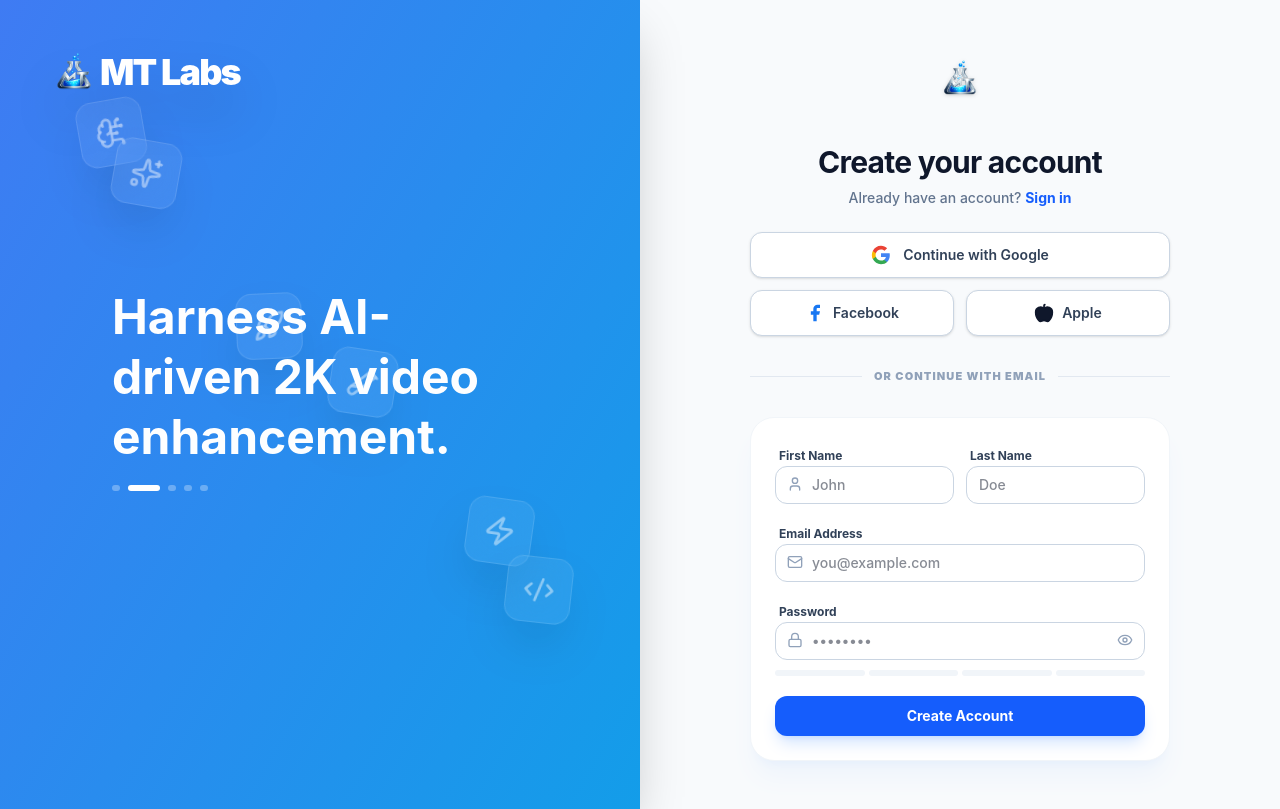
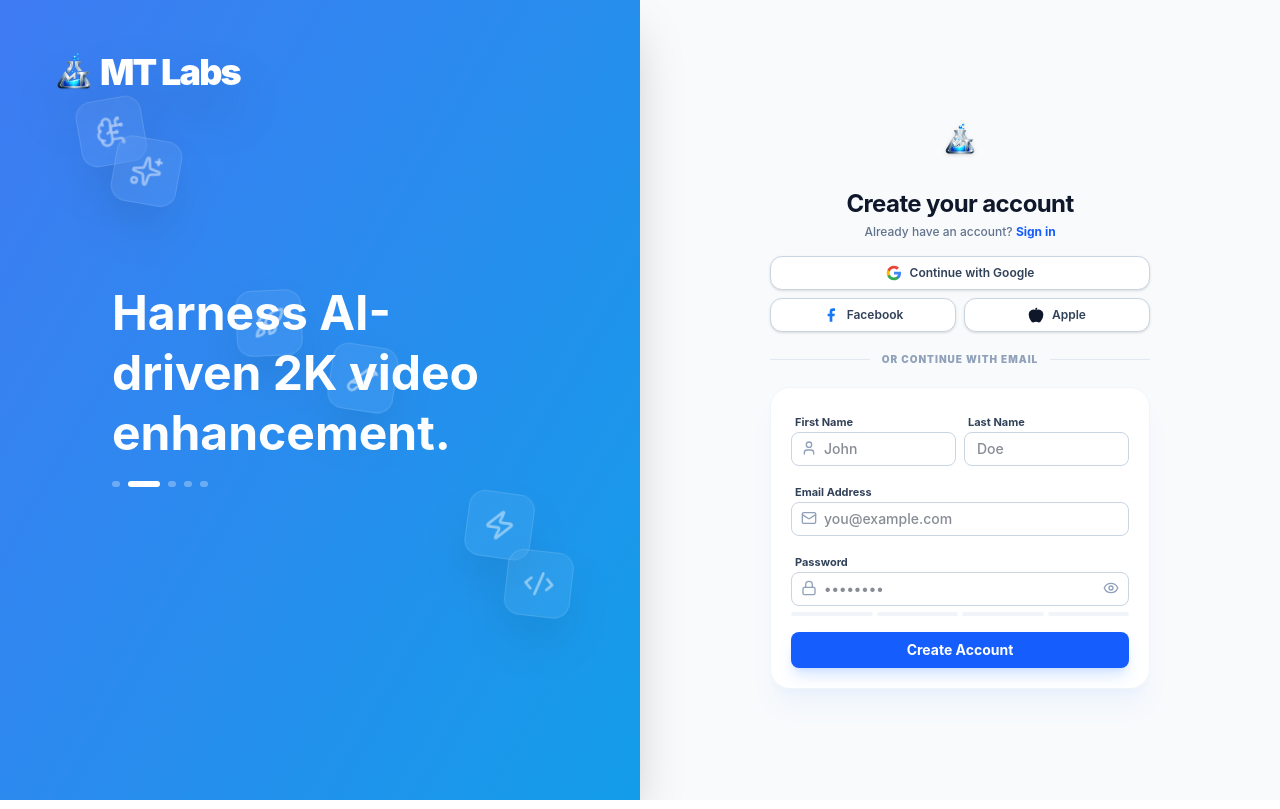
Before and after one commit to maruff630-dev/mtlabs, a Next.js app in the folder frontend/: page /sign-up in a window 1280 px wide. Built offline with nearby package versions, Linux system fonts and the light colour scheme; no server answers.

Commit message:
Compact auth forms: drastically reduce padding, gaps, and logo size to prevent page scrolling

```diff
--- a/frontend/src/app/(auth)/sign-up/page.tsx
+++ b/frontend/src/app/(auth)/sign-up/page.tsx
@@ -118,23 +118,23 @@ export default function SignUpPage() {
       animate={{ opacity: 1, x: 0 }}
       exit={{ opacity: 0, x: -20 }}
       transition={{ duration: 0.4, ease: "easeOut" }}
-      className="w-full max-w-[420px] space-y-6"
+      className="w-full max-w-[380px] space-y-4 my-auto"
     >
-      <div className="text-center mb-6">
-        <div className="flex justify-center mb-4">
+      <div className="text-center">
+        <div className="flex justify-center mb-1">
            <Image
              src="/mt-labs-logo.png"
-             width={80}
-             height={80}
+             width={72}
+             height={72}
              alt="MT Labs Logo"
              className="drop-shadow-sm hover:scale-105 transition-transform"
              priority
            />
         </div>
-        <h1 className="text-3xl font-bold text-slate-900 tracking-tight">
+        <h1 className="text-2xl font-bold text-slate-900 tracking-tight">
           {pendingVerification ? "Verify your email" : "Create your account"}
         </h1>
-        <p className="text-sm font-medium text-slate-500 mt-2">
+        <p className="text-xs font-medium text-slate-500 mt-1">
           {!pendingVerification ? (
             <>Already have an account? <Link href="/sign-in" className="text-blue-600 hover:text-blue-700 font-bold transition-colors">Sign in</Link></>
           ) : "We sent a 6-digit code to your email"}
@@ -143,7 +143,7 @@ export default function SignUpPage() {
 
       <AnimatePresence>
         {error && (
-          <motion.div initial={{ opacity: 0, y: -10 }} animate={{ opacity: 1, y: 0 }} exit={{ opacity: 0 }} className="mb-4 p-3 bg-red-50 text-red-600 text-sm font-bold rounded-xl border border-red-100 text-center shadow-sm">
+          <motion.div initial={{ opacity: 0, y: -10 }} animate={{ opacity: 1, y: 0 }} exit={{ opacity: 0 }} className="mb-2 p-2.5 bg-red-50 text-red-600 text-[11px] font-bold rounded-xl border border-red-100 text-center shadow-sm">
             {error}
           </motion.div>
         )}
@@ -152,17 +152,17 @@ export default function SignUpPage() {
       {!pendingVerification ? (
         <>
           {/* Social Logins */}
-          <div className="flex flex-col gap-3">
+          <div className="flex flex-col gap-2">
             <button
               onClick={() => handleOAuth('oauth_google')}
               disabled={loadingProvider !== null}
               type="button"
-              className="w-full flex justify-center items-center px-4 py-3 border border-slate-300 rounded-xl shadow-sm bg-white text-sm font-semibold text-slate-700 hover:bg-slate-50 hover:border-slate-400 disabled:opacity-50 transition-all cursor-pointer"
+              className="w-full flex justify-center items-center px-4 py-2 border border-slate-300 rounded-xl shadow-sm bg-white text-xs font-semibold text-slate-700 hover:bg-slate-50 hover:border-slate-400 disabled:opacity-50 transition-all cursor-pointer"
             >
               {loadingProvider === 'oauth_google' ? (
-                <Loader2 className="w-5 h-5 mr-3 animate-spin text-slate-400" />
+                <Loader2 className="w-4 h-4 mr-2 animate-spin text-slate-400" />
               ) : (
-                <svg className="w-5 h-5 mr-3" viewBox="0 0 24 24" fill="currentColor">
+                <svg className="w-4 h-4 mr-2" viewBox="0 0 24 24" fill="currentColor">
                   <path d="M22.56 12.25c0-.78-.07-1.53-.2-2.25H12v4.26h5.92c-.26 1.37-1.04 2.53-2.21 3.31v2.77h3.57c2.08-1.92 3.28-4.74 3.28-8.09z" fill="#4285F4"/>
                   <path d="M12 23c2.97 0 5.46-.98 7.28-2.66l-3.57-2.77c-.98.66-2.23 1.06-3.71 1.06-2.86 0-5.29-1.93-6.16-4.53H2.18v2.84C3.99 20.53 7.7 23 12 23z" fill="#34A853"/>
                   <path d="M5.84 14.09c-.22-.66-.35-1.36-.35-2.09s.13-1.43.35-2.09V7.07H2.18C1.43 8.55 1 10.22 1 12s.43 3.45 1.18 4.93l2.85-2.22.81-.62z" fill="#FBBC05"/>
@@ -172,96 +172,88 @@ export default function SignUpPage() {
               {loadingProvider === 'oauth_google' ? "Connecting..." : "Continue with Google"}
             </button>
 
-            <div className="grid grid-cols-2 gap-3">
+            <div className="grid grid-cols-2 gap-2">
               <button
                 onClick={() => handleOAuth('oauth_facebook')}
                 disabled={loadingProvider !== null}
                 type="button"
-                className="flex justify-center items-center px-4 py-3 border border-slate-300 rounded-xl shadow-sm bg-white text-sm font-semibold text-slate-700 hover:bg-slate-50 transition-all"
+                className="flex justify-center items-center px-4 py-2 border border-slate-300 rounded-xl shadow-sm bg-white text-xs font-semibold text-slate-700 hover:bg-slate-50 transition-all"
               >
-                {loadingProvider === 'oauth_facebook' ? <Loader2 className="w-5 h-5 mr-2 animate-spin text-slate-400" /> : <Facebook className="w-5 h-5 mr-2 text-[#1877F2]" fill="#1877F2" stroke="none" />}
+                {loadingProvider === 'oauth_facebook' ? <Loader2 className="w-4 h-4 mr-2 animate-spin text-slate-400" /> : <Facebook className="w-4 h-4 mr-2 text-[#1877F2]" fill="#1877F2" stroke="none" />}
                 Facebook
               </button>
               <button
                 onClick={() => handleOAuth('oauth_apple')}
                 disabled={loadingProvider !== null}
                 type="button"
-                className="flex justify-center items-center px-4 py-3 border border-slate-300 rounded-xl shadow-sm bg-white text-sm font-semibold text-slate-700 hover:bg-slate-50 transition-all"
+                className="flex justify-center items-center px-4 py-2 border border-slate-300 rounded-xl shadow-sm bg-white text-xs font-semibold text-slate-700 hover:bg-slate-50 transition-all"
               >
-                {loadingProvider === 'oauth_apple' ? <Loader2 className="w-5 h-5 mr-2 animate-spin text-slate-400" /> : <Apple className="w-5 h-5 mr-2 text-slate-900" fill="currentColor"/>}
+                {loadingProvider === 'oauth_apple' ? <Loader2 className="w-4 h-4 mr-2 animate-spin text-slate-400" /> : <Apple className="w-4 h-4 mr-2 text-slate-900" fill="currentColor"/>}
                 Apple
               </button>
             </div>
           </div>
 
-          <div className="relative py-2">
+          <div className="relative py-1">
             <div className="absolute inset-0 flex items-center"><div className="w-full border-t border-slate-200" /></div>
-            <div className="relative flex justify-center text-[11px] uppercase font-black tracking-widest text-slate-400">
+            <div className="relative flex justify-center text-[10px] uppercase font-black tracking-widest text-slate-400">
               <span className="px-3 bg-slate-50 text-slate-400">Or continue with email</span>
             </div>
           </div>
 
           {/* Email Form Card */}
-          <div className="bg-white p-5 sm:p-6 rounded-[24px] shadow-xl shadow-blue-500/5 border border-slate-100">
-            <form className="space-y-4" onSubmit={submitForm}>
-              <div className="flex gap-3">
-                <div className="space-y-1.5 flex-1">
-                  <label className="text-xs font-bold text-slate-700 ml-1">First Name</label>
+          <div className="bg-white p-4 sm:p-5 rounded-[20px] shadow-xl shadow-blue-500/5 border border-slate-100">
+            <form className="space-y-3" onSubmit={submitForm}>
+              <div className="flex gap-2">
+                <div className="space-y-1 flex-1">
+                  <label className="text-[11px] font-bold text-slate-700 ml-1">First Name</label>
                   <div className="relative">
-                    <User className="absolute left-3 top-2.5 h-4 w-4 text-slate-400" />
-                    <input type="text" value={firstName} onChange={e=>setFirstName(e.target.value)} className="block w-full pl-9 pr-3 py-2 border border-slate-300 rounded-xl text-sm focus:ring-2 focus:ring-blue-500/30 focus:border-blue-500 outline-none transition-all font-medium" required placeholder="John" />
+                    <User className="absolute left-2.5 top-2 h-4 w-4 text-slate-400" />
+                    <input type="text" value={firstName} onChange={e=>setFirstName(e.target.value)} className="block w-full pl-8 pr-3 py-1.5 border border-slate-300 rounded-lg text-sm focus:ring-2 focus:ring-blue-500/30 focus:border-blue-500 outline-none transition-all font-medium" required placeholder="John" />
                   </div>
                 </div>
-                <div className="space-y-1.5 flex-1">
-                  <label className="text-xs font-bold text-slate-700 ml-1">Last Name</label>
-                  <input type="text" value={lastName} onChange={e=>setLastName(e.target.value)} className="block w-full px-3 py-2 border border-slate-300 rounded-xl text-sm focus:ring-2 focus:ring-blue-500/30 focus:border-blue-500 outline-none transition-all font-medium" placeholder="Doe" />
+                <div className="space-y-1 flex-1">
+                  <label className="text-[11px] font-bold text-slate-700 ml-1">Last Name</label>
+                  <input type="text" value={lastName} onChange={e=>setLastName(e.target.value)} className="block w-full px-3 py-1.5 border border-slate-300 rounded-lg text-sm focus:ring-2 focus:ring-blue-500/30 focus:border-blue-500 outline-none transition-all font-medium" placeholder="Doe" />
                 </div>
               </div>
 
-              <div className="space-y-1.5">
-                <label className="text-xs font-bold text-slate-700 ml-1">Email Address</label>
+              <div className="space-y-1">
+                <label className="text-[11px] font-bold text-slate-700 ml-1">Email Address</label>
                 <div className="relative">
-                  <Mail className="absolute left-3 top-2.5 h-4 w-4 text-slate-400" />
-                  <input type="email" value={emailAddress} onChange={e=>setEmailAddress(e.target.value)} className="block w-full pl-9 pr-3 py-2 border border-slate-300 rounded-xl text-sm focus:ring-2 focus:ring-blue-500/30 focus:border-blue-500 outline-none transition-all font-medium" required placeholder="you@example.com" />
+                  <Mail className="absolute left-2.5 top-2 h-4 w-4 text-slate-400" />
+                  <input type="email" value={emailAddress} onChange={e=>setEmailAddress(e.target.value)} className="block w-full pl-8 pr-3 py-1.5 border border-slate-300 rounded-lg text-sm focus:ring-2 focus:ring-blue-500/30 focus:border-blue-500 outline-none transition-all font-medium" required placeholder="you@example.com" />
                 </div>
               </div>
 
-              <div className="space-y-1.5">
-                <label className="text-xs font-bold text-slate-700 ml-1">Password</label>
+              <div className="space-y-1">
+                <label className="text-[11px] font-bold text-slate-700 ml-1">Password</label>
                 <div className="relative">
-                  <Lock className="absolute left-3 top-2.5 h-4 w-4 text-slate-400" />
-                  <input type={showPassword ? "text" : "password"} value={password} onChange={e=>setPassword(e.target.value)} className="block w-full pl-9 pr-10 py-2 border border-slate-300 rounded-xl text-sm focus:ring-2 focus:ring-blue-500/30 focus:border-blue-500 outline-none transition-all font-medium" required placeholder="••••••••" />
-                  <button type="button" onClick={() => setShowPassword(!showPassword)} className="absolute right-3 top-2.5 text-slate-400 hover:text-slate-600 transition-colors">
+                  <Lock className="absolute left-2.5 top-2 h-4 w-4 text-slate-400" />
+                  <input type={showPassword ? "text" : "password"} value={password} onChange={e=>setPassword(e.target.value)} className="block w-full pl-8 pr-9 py-1.5 border border-slate-300 rounded-lg text-sm focus:ring-2 focus:ring-blue-500/30 focus:border-blue-500 outline-none transition-all font-medium" required placeholder="••••••••" />
+                  <button type="button" onClick={() => setShowPassword(!showPassword)} className="absolute right-2.5 top-2 text-slate-400 hover:text-slate-600 transition-colors">
                     {showPassword ? <EyeOff className="w-4 h-4" /> : <Eye className="w-4 h-4" />}
                   </button>
                 </div>
 
                 {/* Password Strength Indicator */}
-                <div className="mt-2.5 flex gap-1 h-1.5">
+                <div className="mt-1.5 flex gap-1 h-1">
                   {[1, 2, 3, 4].map(level => (
                     <div key={level} className={`flex-1 rounded-full transition-colors duration-500 ${password ? (strength >= level ? (strength === 1 ? 'bg-red-400' : strength === 2 ? 'bg-amber-400' : strength === 3 ? 'bg-blue-400' : 'bg-emerald-500') : 'bg-slate-200') : 'bg-slate-100'}`} />
                   ))}
                 </div>
-                {password && (
-                  <p className={`text-[10px] font-bold ${strength === 1 ? 'text-red-500' : strength === 2 ? 'text-amber-500' : strength === 3 ? 'text-blue-500' : 'text-emerald-500'}`}>
-                    {strength === 1 && "Weak"}
-                    {strength === 2 && "Fair"}
-                    {strength === 3 && "Good"}
-                    {strength === 4 && "Strong"}
-                  </p>
-                )}
               </div>
 
-              <button type="submit" disabled={loading} className="w-full py-2.5 text-sm font-bold text-white bg-blue-600 hover:bg-blue-700 rounded-xl shadow-lg shadow-blue-500/20 transition-all flex justify-center items-center mt-5 disabled:opacity-70">
-                {loading ? <Loader2 className="w-5 h-5 animate-spin" /> : "Create Account"}
+              <button type="submit" disabled={loading} className="w-full py-2 text-sm font-bold text-white bg-blue-600 hover:bg-blue-700 rounded-lg shadow-lg shadow-blue-500/20 transition-all flex justify-center items-center mt-4 disabled:opacity-70">
+                {loading ? <Loader2 className="w-4 h-4 animate-spin" /> : "Create Account"}
               </button>
             </form>
           </div>
         </>
       ) : (
-         <div className="bg-white p-6 sm:p-8 rounded-[24px] shadow-xl shadow-blue-500/5 border border-slate-100">
-             <form className="space-y-6" onSubmit={onPressVerify}>
-                <div className="space-y-4">
+         <div className="bg-white p-5 sm:p-6 rounded-[20px] shadow-xl shadow-blue-500/5 border border-slate-100 mt-4">
+             <form className="space-y-5" onSubmit={onPressVerify}>
+                <div className="space-y-3">
                   <label className="text-sm font-bold text-slate-700 text-center block">Enter 6-digit code</label>
                   <div className="flex justify-center">
                     <input
@@ -271,16 +263,16 @@ export default function SignUpPage() {
                         const val = e.target.value.replace(/\D/g, '').slice(0, 6);
                         setCode(val);
                       }}
-                      className="block w-full max-w-[280px] text-center tracking-[0.5em] text-3xl py-4 border border-slate-300 rounded-2xl bg-slate-50 text-slate-900 focus:ring-4 focus:ring-blue-500/20 focus:border-blue-500 font-black outline-none transition-all shadow-inner"
+                      className="block w-full max-w-[240px] text-center tracking-[0.4em] text-2xl py-3 border border-slate-300 rounded-xl bg-slate-50 text-slate-900 focus:ring-4 focus:ring-blue-500/20 focus:border-blue-500 font-black outline-none transition-all shadow-inner"
                       placeholder="------"
                       maxLength={6}
                       autoFocus
                     />
                   </div>
-                  <p className="text-xs text-center text-slate-400 font-medium">Automatic verification when completed</p>
+                  <p className="text-[11px] text-center text-slate-400 font-medium">Automatic verification when completed</p>
                 </div>
-                <button type="submit" disabled={loading || code.length !== 6} className="w-full py-3 text-sm font-bold text-white bg-emerald-600 hover:bg-emerald-700 rounded-xl shadow-lg shadow-emerald-500/20 transition-all flex justify-center items-center disabled:opacity-50 mt-4">
-                  {loading ? <Loader2 className="w-5 h-5 animate-spin" /> : "Verify & Login"}
+                <button type="submit" disabled={loading || code.length !== 6} className="w-full py-2.5 text-sm font-bold text-white bg-emerald-600 hover:bg-emerald-700 rounded-xl shadow-lg shadow-emerald-500/20 transition-all flex justify-center items-center disabled:opacity-50">
+                  {loading ? <Loader2 className="w-4 h-4 animate-spin" /> : "Verify & Login"}
                 </button>
              </form>
          </div>
```
Also changed, not shown: frontend/src/app/(auth)/sign-in/page.tsx (+32 -32 lines).
